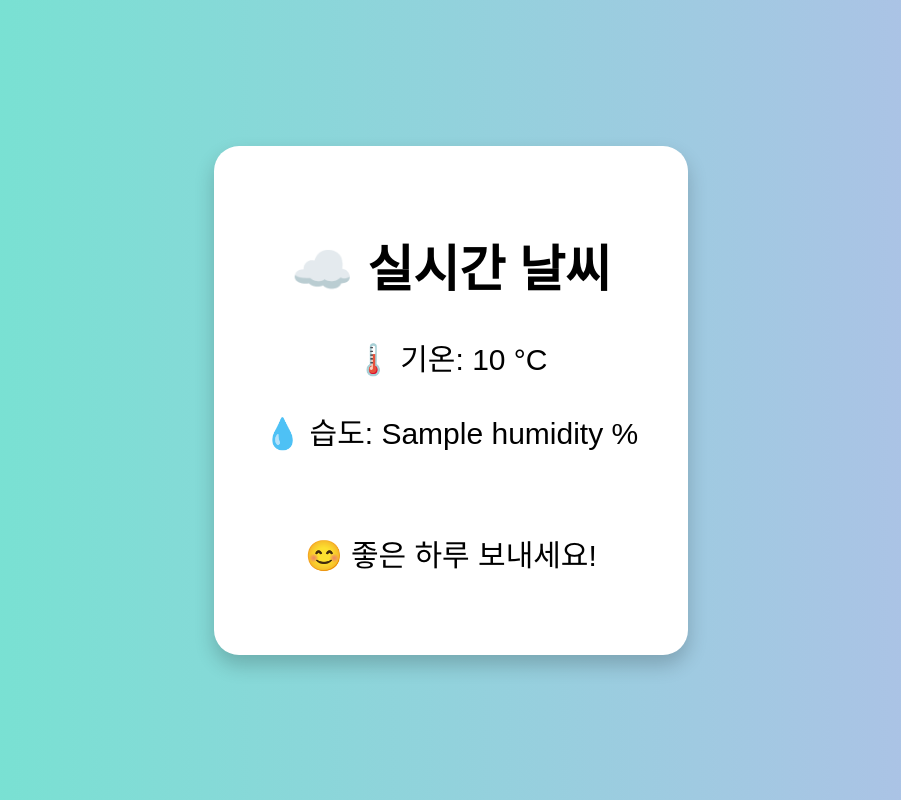
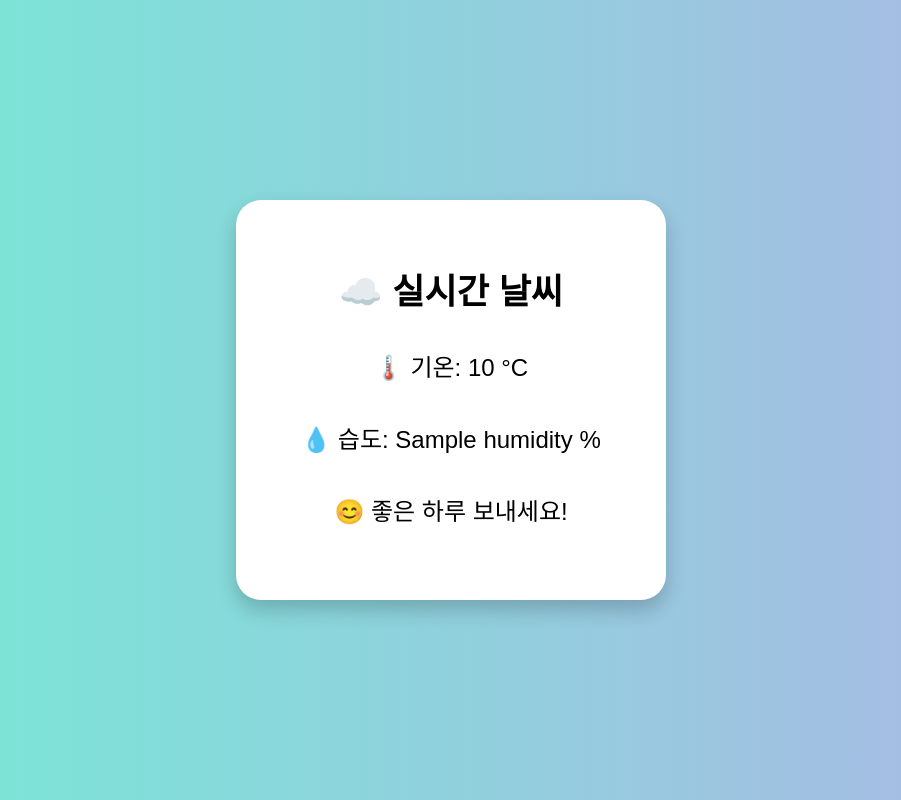
Before and after one commit to jbs361203-LDB/weather_project, a Flask app: template templates/index.html in a window 1280 px wide. Shown: the whole page, without its empty margins (189-1090 px from the left). Run offline with Flask 3, Linux system fonts and the light colour scheme; the template is opened without the code that fills it: most values are stand-ins (such as "Sample title", 1, 10 or a date in 2020).

Commit message:
Update index.html

```diff
--- a/templates/index.html
+++ b/templates/index.html
@@ -2,48 +2,61 @@
 <html lang="ko">
 <head>
     <meta charset="UTF-8">
-    <title>실시간 날씨</title>
+    <meta name="viewport" content="width=device-width, initial-scale=1.0">
+
+    <title>실시간 날씨 조회</title>
 
     <style>
+
         body{
             margin:0;
             height:100vh;
             display:flex;
             justify-content:center;
             align-items:center;
-            background: linear-gradient(90deg,#6fe7cf,#b5bde9);
-            font-family: sans-serif;
+            background:linear-gradient(to right,#74ebd5,#ACB6E5);
+            font-family:Arial,sans-serif;
         }
 
         .card{
             background:white;
-            padding:50px;
+            padding:40px;
             border-radius:25px;
+            width:350px;
+            text-align:center;
             box-shadow:0 10px 20px rgba(0,0,0,0.2);
-            text-align:center;
         }
 
         h1{
-            font-size:50px;
+            margin-bottom:30px;
+            font-size:35px;
         }
 
-        p{
-            font-size:30px;
+        .weather{
+            font-size:24px;
+            line-height:2;
         }
+
     </style>
+
 </head>
+
 <body>
 
 <div class="card">
+
     <h1>☁️ 실시간 날씨</h1>
 
-    <p>🌡️ 기온: {{ temp }} °C</p>
+    <div class="weather">
 
-    <p>💧 습도: {{ humidity }} %</p>
+        <p>🌡️ 기온: {{ temperature }} °C</p>
 
-    <br>
+        <p>💧 습도: {{ humidity }} %</p>
 
-    <p>😊 좋은 하루 보내세요!</p>
+        <p>😊 좋은 하루 보내세요!</p>
+
+    </div>
+
 </div>
 
 </body>
```
